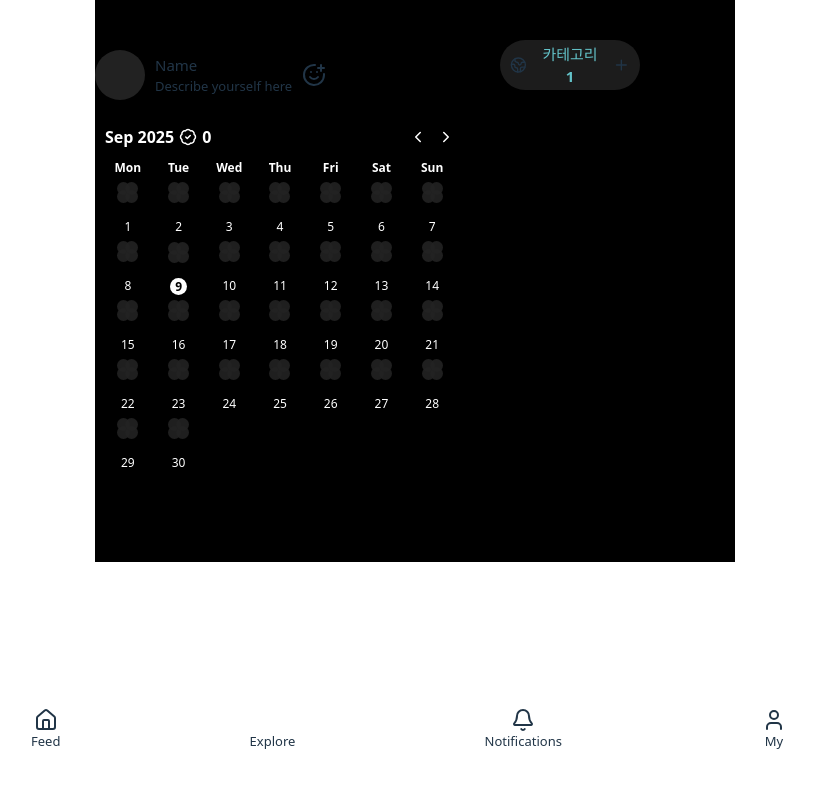
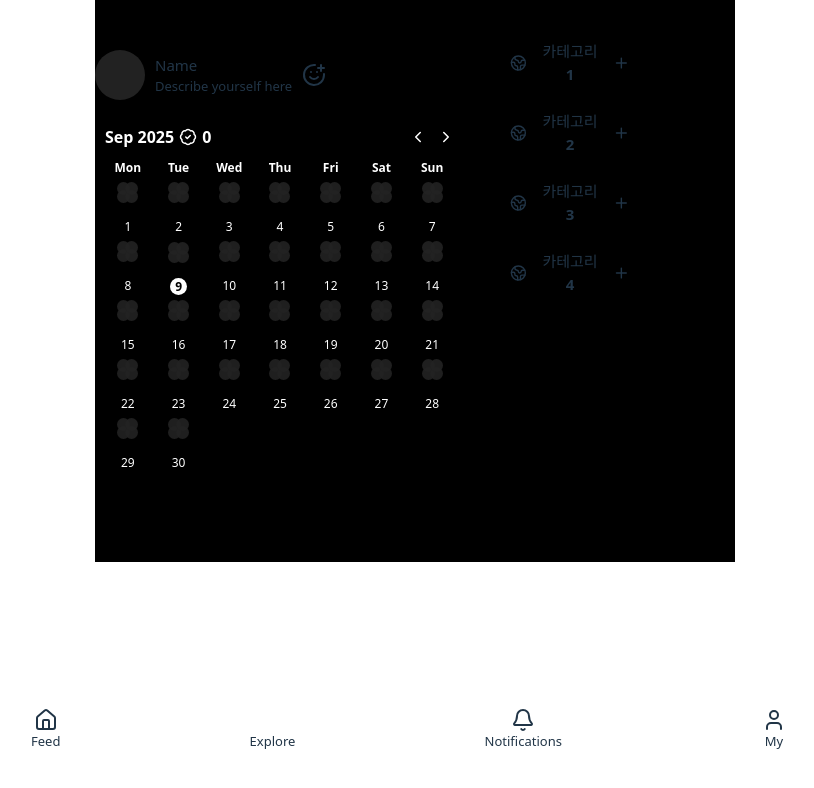
Before and after one commit to hyewon4052/todomate-clone, a React (Vite) app: page / in a window 1280 px wide. Shown: the top 788 px of the page, without its empty margins (225-1039 px from the left). Built offline with nearby package versions, Linux system fonts and the light colour scheme.

Commit message:
카테고리별로 색상 분리, 토글 나오도록 구현

```diff
--- a/src/components/Todolist.tsx
+++ b/src/components/Todolist.tsx
@@ -15,20 +15,28 @@ export type Todo = {
   text: string;
   date: Date;
   isdone: boolean;
+  categoryId: number;
 };
 
 const inputValueAtom = atom("");
 export const todoListAtom = atomWithStorage<Todo[]>("todoList", []);
-const todoOpenBtnAtom = atom(false);
 export const monthDoneAtom = atom(0);
 const selectedTodoAtom = atom<Todo | null>(null);
+const openCategoriesAtom = atom<Record<number, boolean>>({});
+
+const categories = [
+  { id: 1, name: "카테고리 1", color: "--category--01" },
+  { id: 2, name: "카테고리 2", color: "--category--02" },
+  { id: 3, name: "카테고리 3", color: "--category--03" },
+  { id: 4, name: "카테고리 4", color: "--category--04" },
+];
 
 const TodoList = () => {
   const [selectedDate] = useAtom(selectedDateAtom);
   const [inputValue, setInputValue] = useAtom(inputValueAtom);
   const [todoList, setTodoList] = useAtom(todoListAtom);
-  const [todoOpen, setTodoOpen] = useAtom(todoOpenBtnAtom);
   const [selectedTodo, setSelectedTodo] = useAtom(selectedTodoAtom);
+  const [openCategories, setOpenCategories] = useAtom(openCategoriesAtom);
   const [, setMonthDone] = useAtom(monthDoneAtom);
 
   useEffect(() => {
@@ -45,13 +53,14 @@ const TodoList = () => {
     setInputValue(e.target.value);
   }
 
-  function addItem() {
+  function addItem(categoryId: number) {
     if (inputValue.trim() !== "" && selectedDate) {
       const newTodo: Todo = {
         id: todoList.length + 1,
         text: inputValue,
         date: selectedDate.toDate(),
         isdone: false,
+        categoryId,
       };
       setTodoList([...todoList, newTodo]);
       setInputValue("");
@@ -71,65 +80,73 @@ const TodoList = () => {
     setTodoList(updatedTodoList);
   }
 
+  function toggleCategory(id: number) {
+    setOpenCategories((prev) => ({
+      ...prev,
+      [id]: !prev[id],
+    }));
+  }
+
   const SelectedDateTodos = todoList.filter((todo) =>
     dayjs(todo.date).isSame(selectedDate, "day")
   );
 
   return (
-    <div css={TodoListBox}>
-      <div onClick={() => setTodoOpen(!todoOpen)} css={TodoTitle}>
+    <div>
+      {categories.map((c) => (
+        <div key={c.id} css={TodoListBox}>
+          <div
+            onClick={() => toggleCategory(c.id)}
+            css={css`
+              ${TodoTitle};
+              background-color: var(--main-gray);
+            `}
+          >
             <Earth width="17px" />
-        <span>카테고리 1</span>
+            <span style={{ color: c.color }}>{c.name}</span>
             <Plus width="17px" />
           </div>
-      {todoOpen && (
-        <div
-          css={AddBtnBox}
-          tabIndex={-1}
-          onBlur={(e) => {
-            if (
-              !e.currentTarget.contains(e.relatedTarget) &&
-              inputValue.trim() !== ""
-            ) {
-              addItem();
-            }
-          }}
-        >
+
+          {openCategories[c.id] && (
+            <div css={AddBtnBox}>
               <TodoIcon />
               <input
                 value={inputValue}
-            type="text"
                 onChange={onChangeValue}
                 placeholder="Input"
-            style={{
-              border: "none",
-              background: "transparent",
-              borderCollapse: "collapse",
-              borderBottom: "solid 1px #cacaca",
-            }}
                 onKeyDown={(e) => {
-              if (e.key === "Enter") addItem();
+                  if (e.key === "Enter") addItem(c.id);
                 }}
               />
             </div>
           )}
+
           <div css={TodoListCol}>
-        {SelectedDateTodos.sort((a, b) => {
-          if (a.isdone === b.isdone) return 0;
-          return a.isdone ? 1 : -1;
-        }).map((todo) => (
+            {SelectedDateTodos.filter((todo) => todo.categoryId === c.id)
+              .sort((a, b) => (a.isdone === b.isdone ? 0 : a.isdone ? 1 : -1))
+              .map((todo) => (
                 <div css={TodoItemRow} key={todo.id}>
-            <button css={todoBtnBox} onClick={() => changeDoneItem(todo.id)}>
-              <TodoIcon color={todo.isdone ? "#63c3c9" : "#222222"} />
+                  <div>
+                    <button
+                      css={todoBtnBox}
+                      onClick={() => changeDoneItem(todo.id)}
+                    >
+                      <TodoIcon
+                        color={todo.isdone ? `var(${c.color})` : "#222222"}
+                      />
                     </button>
                     {todo.text}
+                  </div>
                   <Ellipsis
-              cursor={"pointer"}
+                    cursor="pointer"
                     onClick={() => setSelectedTodo(todo)}
                   />
                 </div>
               ))}
           </div>
+        </div>
+      ))}
+
       {selectedTodo && (
         <Sheet isOpen={!!selectedTodo} onClose={() => setSelectedTodo(null)}>
           <Sheet.Container
@@ -210,8 +227,13 @@ const ModalBox = css`
 const TodoItemRow = css`
   display: flex;
   flex-direction: row;
+  justify-content: space-between;
   align-items: center;
-  gap: 10px;
+  > div {
+    display: flex;
+    flex-direction: row;
+    gap: 20px;
+  }
 `;
 
 const TodoListCol = css`
@@ -220,6 +242,7 @@ const TodoListCol = css`
   display: flex;
   flex-direction: column;
   gap: 14px;
+  margin-bottom: 10px;
 `;
 
 const AddBtnBox = css`
@@ -231,6 +254,7 @@ const AddBtnBox = css`
   align-items: center;
   gap: 20px;
 `;
+
 const TodoTitle = css`
   padding: 10px;
   display: flex;
@@ -239,15 +263,12 @@ const TodoTitle = css`
   align-items: center;
   gap: 10px;
   width: 120px;
-  height: 30px;
+  height: 25px;
   border-radius: 300px;
   background-color: #1c1c1c;
   text-align: center;
   font-weight: bold;
   font-size: 15px;
-  span {
-    color: #63c3c9;
-  }
 `;
 
 const TodoListBox = css`
```
Lines whose indentation alone changed are shown as unchanged.
